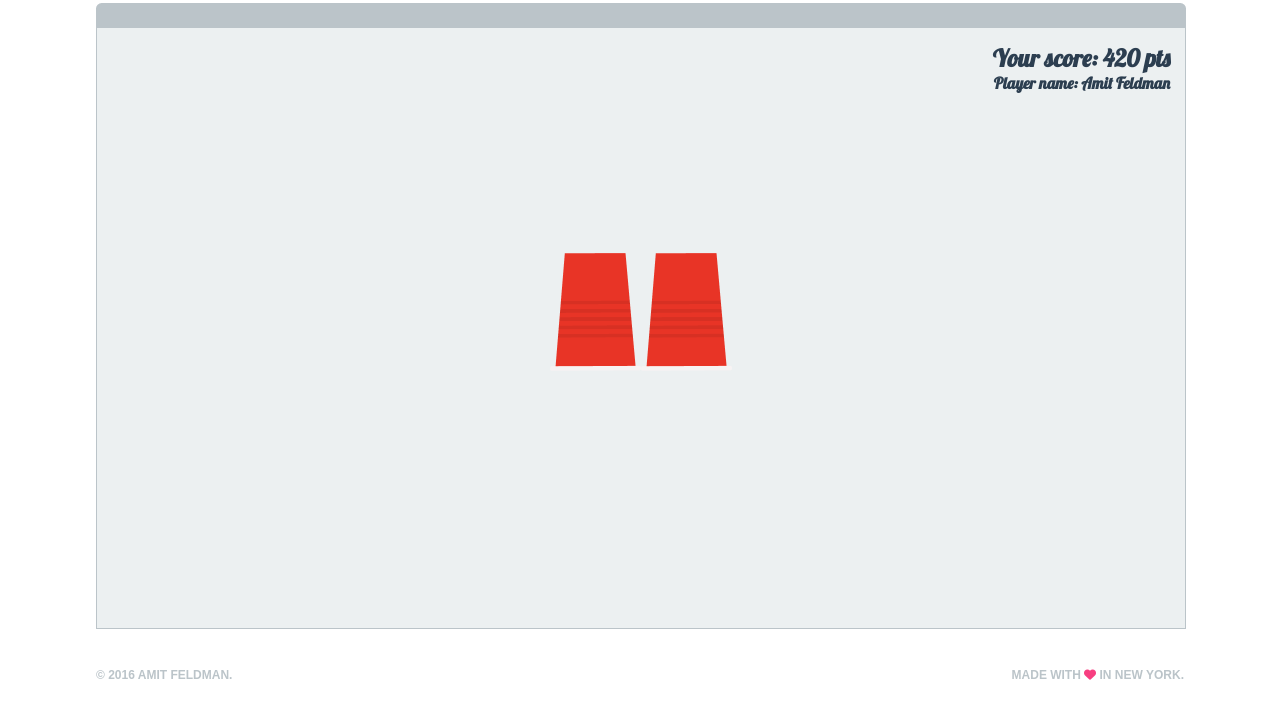
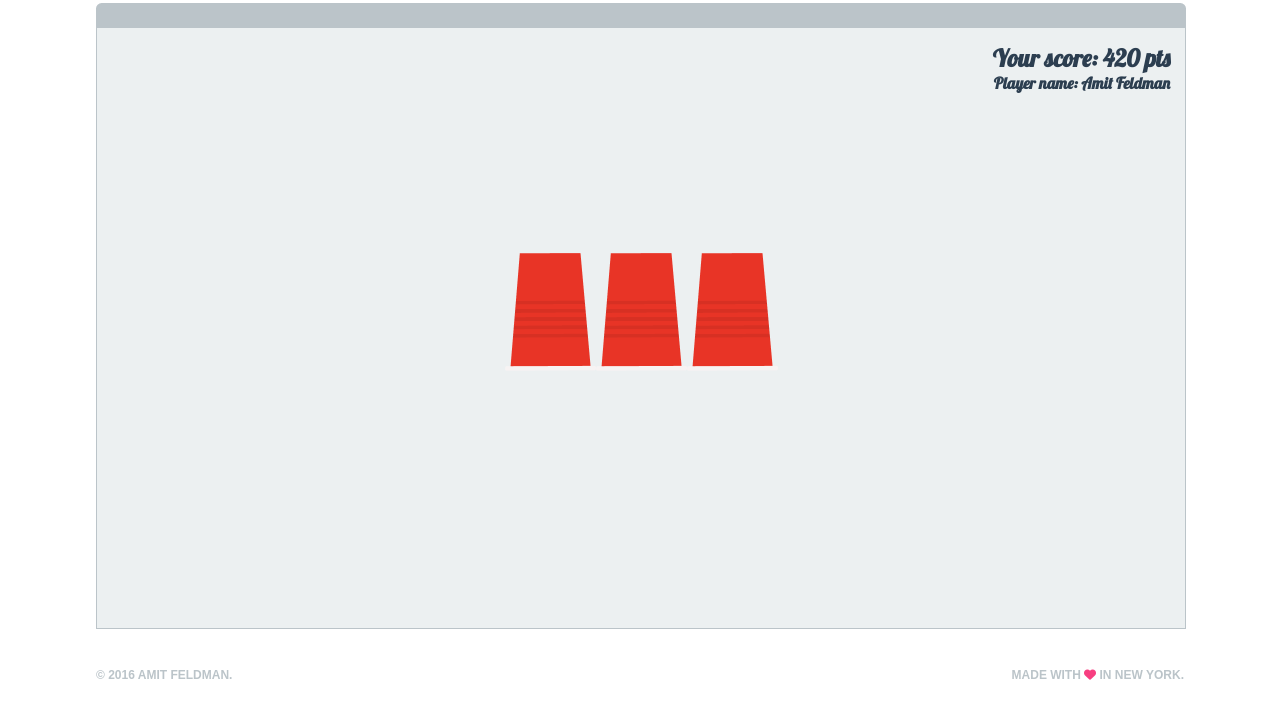
Before and after one commit to icsvortex666/The-Cup-Game, a website: page index.html in a window 1280 px wide. Both pictures are taken after a click on the button "PRESS START". Shown: the part 82-800 px from the top of the page. Drawn offline with nearby package versions, Linux system fonts and the light colour scheme.

Commit message:
refactors cup creation

```diff
--- a/assets/css/styles.css
+++ b/assets/css/styles.css
@@ -78,6 +78,7 @@ h1 {
 .cup {
   zoom: 0.5;
   opacity: 1;
+  transition: transform 100ms ease-out;
 }
 
 .cup:hover {
--- a/assets/js/game.js
+++ b/assets/js/game.js
@@ -2,22 +2,23 @@
 
 class Game {
   constructor() {
-    this.cupsArray = [0, 1];
-    this.cupHolder = $('ul.cup-holder');
-    this.cupNode = `<li>
-                      <a href="#">
-                        <img src="./assets/img/cup.png" class="cup img-responsive">
-                      </a>
-                    </li>`;
+
   }
 
-  createCups() {
-    $.each(this.cupsArray, (idx, val) => {
-      $(this.cupNode).prependTo(this.cupHolder);
-    });
+  makeCups() {
+    this.cupsArray = [0, 1, 2];
+    const $gameBoard = $('.gameboard');
+    const $cupHolder = $('<ul>');
+    $($cupHolder).attr('class', 'cup-holder list-inline');
+    $($gameBoard).append($cupHolder);
+    for (let id = 0; id < this.cupsArray.length; id++) {
+      const $cupItem = $('<li>');
+      const $cupImg = '<img src="./assets/img/cup.png">';
+      $($cupHolder).append($($cupItem).attr('id', `${id}`).append($($cupImg).attr('class', 'cup img-responsive')));
+    }
   }
 
   render() {
-    this.createCups();
+    this.makeCups();
   }
 }
--- a/index.html
+++ b/index.html
@@ -40,11 +40,9 @@
       <div class="container text-center">
         <section class="gameboard">
           <div class="player text-right">
-            <h2>Your score: 420 pts</h2>
-            <h4>Player name: Amit Feldman</h4>
+            <h2 id="score">Your score: 420 pts</h2>
+            <h4 id="name">Player name: Amit Feldman</h4>
           </div>
-          <ul class="list-inline cup-holder">
-          </ul>
         </section>
         <button type="button" name="button" class="btn btn-primary btn-switch btn-lg btn-start">Press Start</button>
       </div>
```
